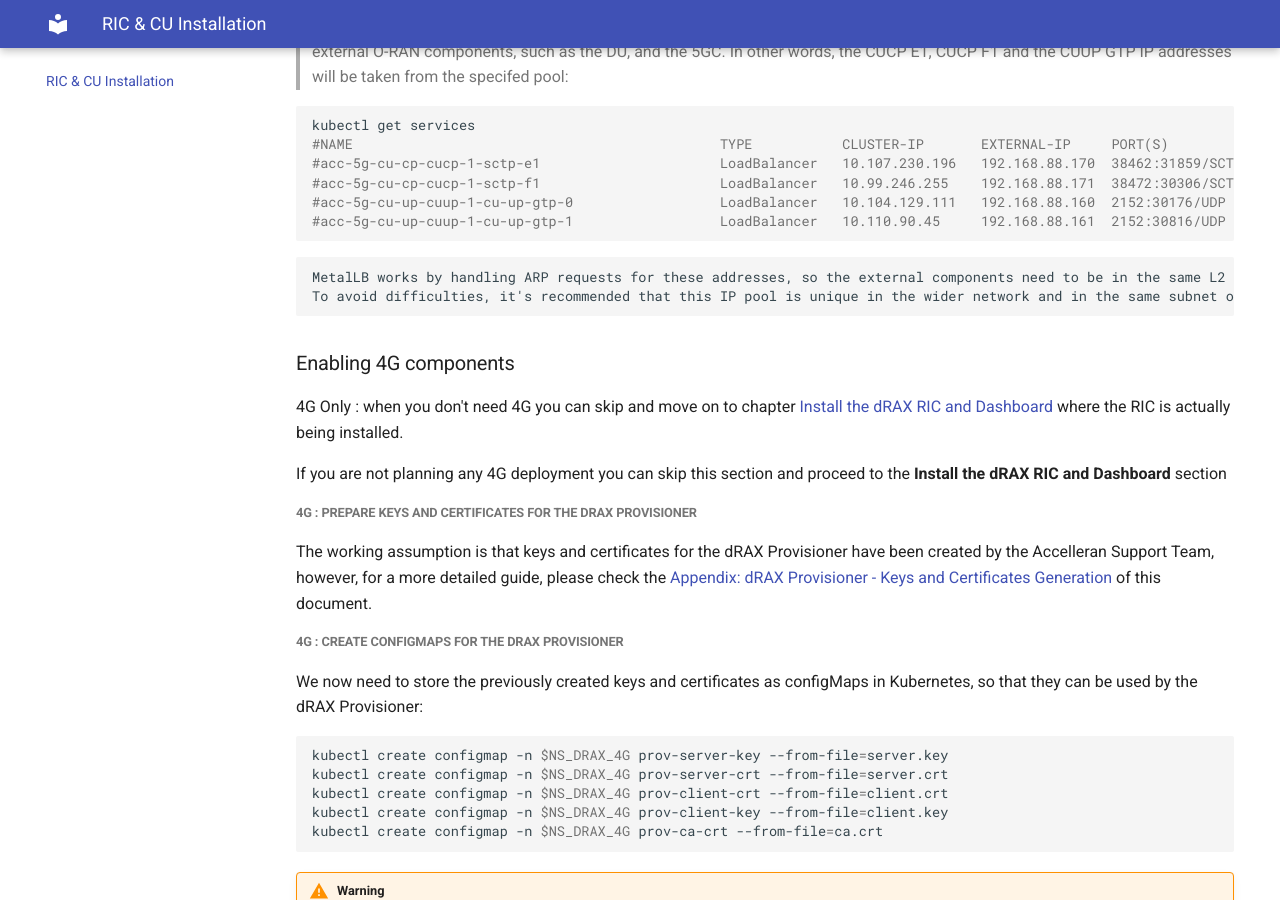
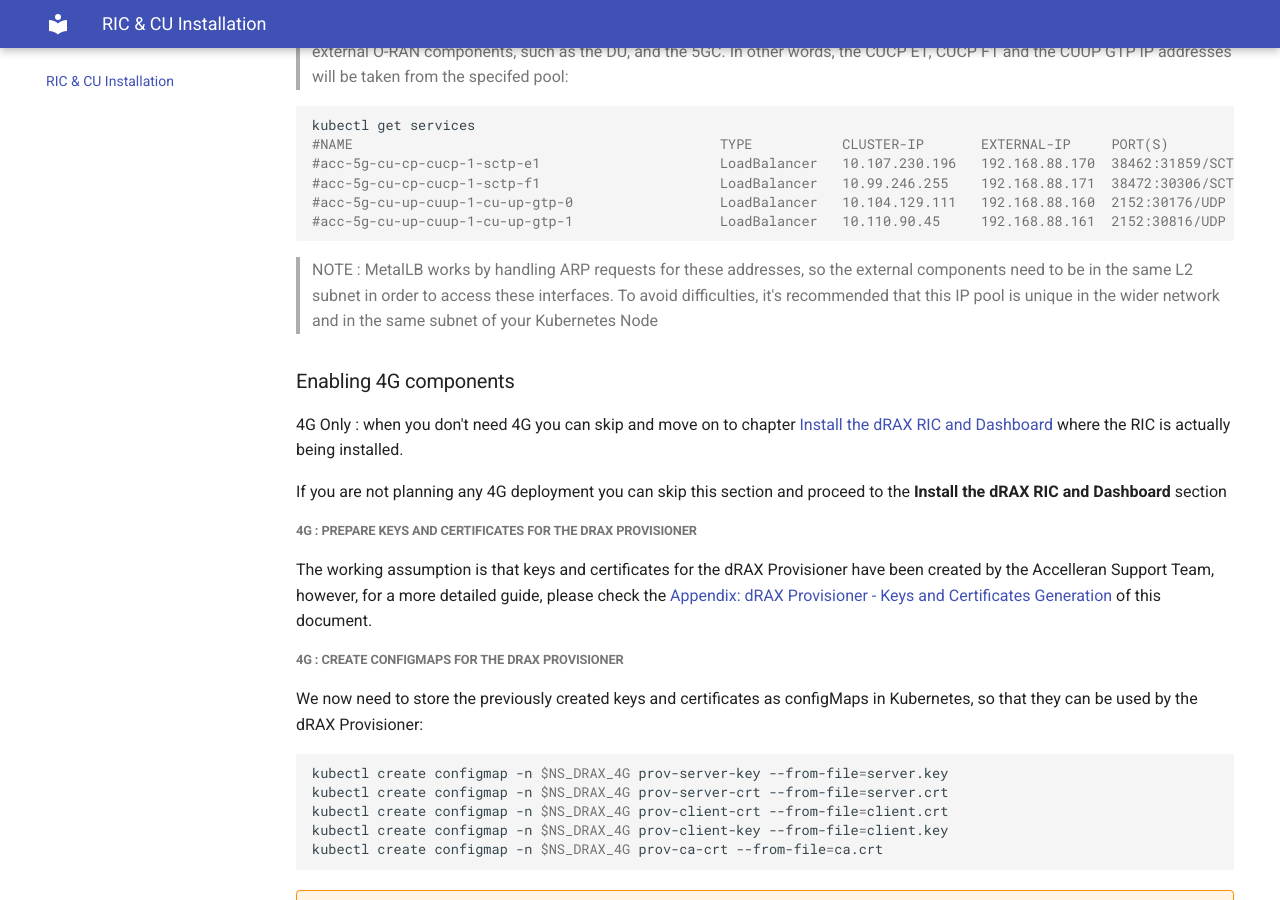
Before and after one commit to accelleran/drax-docs, an MkDocs documentation site: the page built from docs/drax-install/index.md, in a window 1280 px wide and 900 px high, scrolled down 10096 px. Built offline with MkDocs 1.6.1 and Material for MkDocs 9.7.7, drawn with Linux system fonts in a browser that asks for light colours; the version menu is left out.

Commit message:
Update index.md

````diff
--- a/docs/drax-install/index.md
+++ b/docs/drax-install/index.md
@@ -378,8 +378,8 @@ kubectl get services
 ```
 
 
-    MetalLB works by handling ARP requests for these addresses, so the external components need to be in the same L2 subnet in order to access these interfaces.
-    To avoid difficulties, it's recommended that this IP pool is unique in the wider network and in the same subnet of your Kubernetes Node
+> NOTE : MetalLB works by handling ARP requests for these addresses, so the external components need to be in the same L2 subnet in order to access these interfaces.
+> To avoid difficulties, it's recommended that this IP pool is unique in the wider network and in the same subnet of your Kubernetes Node
 
 ### Enabling 4G components
 4G Only : when you don't need 4G you can skip and move on to chapter [Install the dRAX RIC and Dashboard](#install-the-drax-ricand-dashboard) where the RIC is actually being installed.
````
